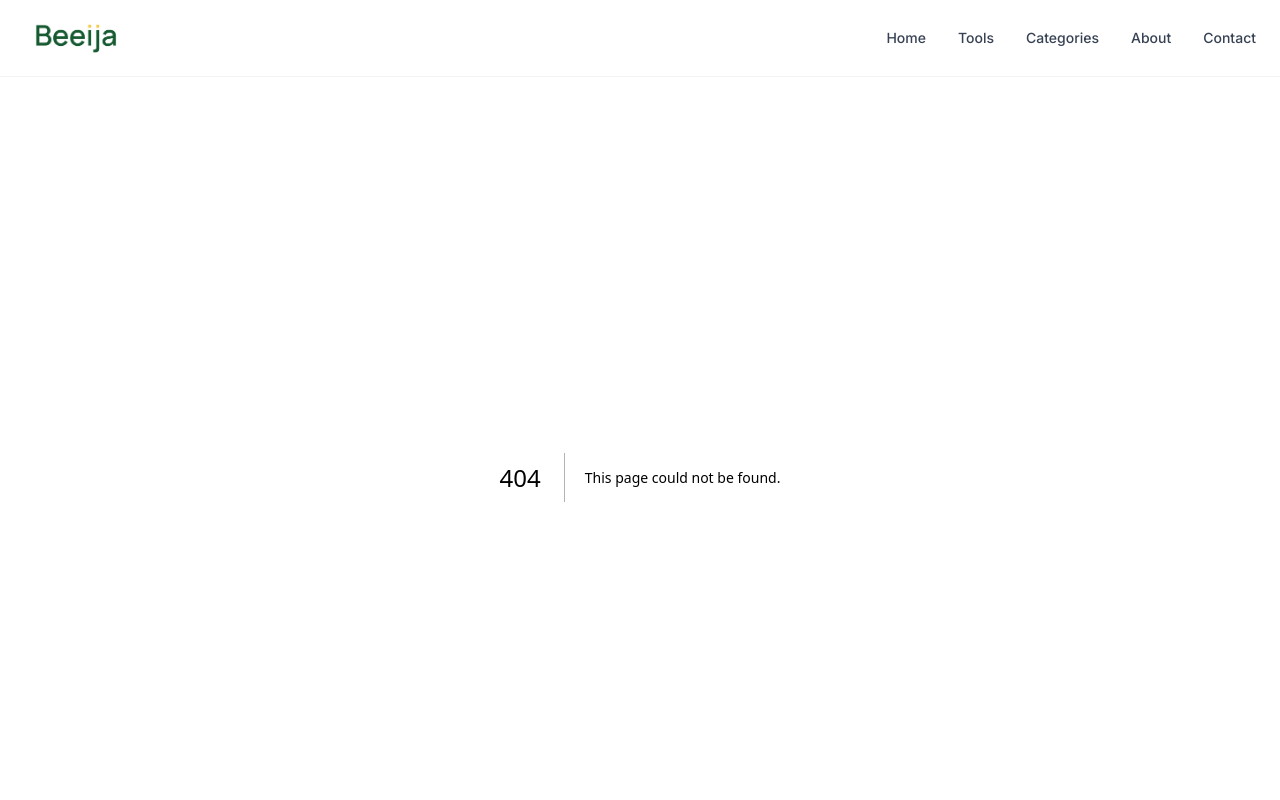
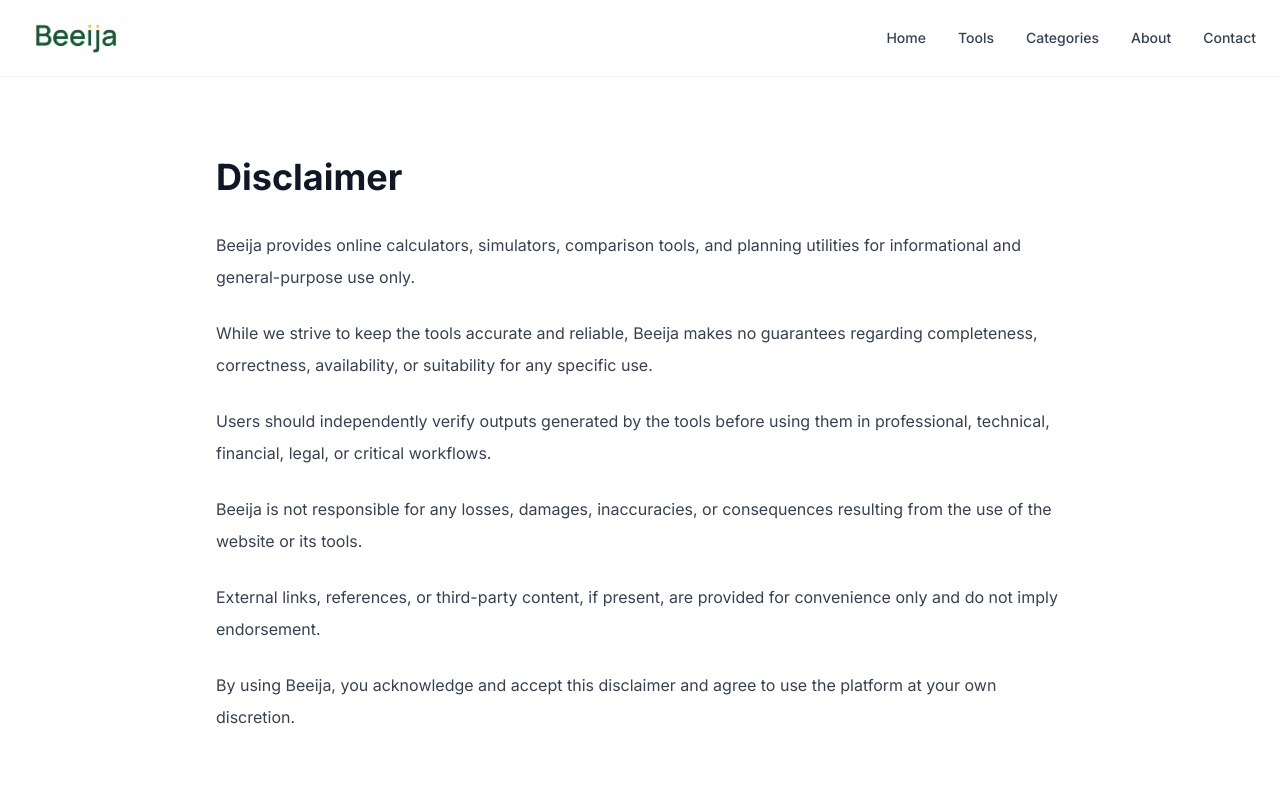
Before and after one commit to vaarunsonawwane-ops/beeija, a Next.js app: page /disclaimer in a window 1280 px wide. Before the commit this address had no page. Shown: the top 800 px of the page. Built offline with nearby package versions, Linux system fonts and the light colour scheme.

Commit message:
Disclaimer

```diff
--- /dev/null
+++ b/app/disclaimer/page.tsx
@@ -0,0 +1,55 @@
+export const metadata = {
+  title: "Disclaimer | Beeija",
+
+  description:
+    "Read the disclaimer for using Beeija tools, utilities, and website content.",
+};
+
+export default function DisclaimerPage() {
+  return (
+    <div className="max-w-4xl mx-auto px-6 py-20">
+
+      <h1 className="text-4xl font-bold text-gray-900 mb-8">
+        Disclaimer
+      </h1>
+
+      <div className="space-y-6 text-gray-700 leading-8">
+
+        <p>
+          Beeija provides online calculators, simulators, comparison tools, and planning
+          utilities for informational and general-purpose use only.
+        </p>
+
+        <p>
+          While we strive to keep the tools accurate and reliable,
+          Beeija makes no guarantees regarding completeness,
+          correctness, availability, or suitability for any specific use.
+        </p>
+
+        <p>
+          Users should independently verify outputs generated by the tools
+          before using them in professional, technical, financial, legal,
+          or critical workflows.
+        </p>
+
+        <p>
+          Beeija is not responsible for any losses, damages,
+          inaccuracies, or consequences resulting from the use of the
+          website or its tools.
+        </p>
+
+        <p>
+          External links, references, or third-party content, if present,
+          are provided for convenience only and do not imply endorsement.
+        </p>
+
+        <p>
+          By using Beeija, you acknowledge and accept this disclaimer
+          and agree to use the platform at your own discretion.
+        </p>
+
+      </div>
+
+    </div>
+  );
+}
```
